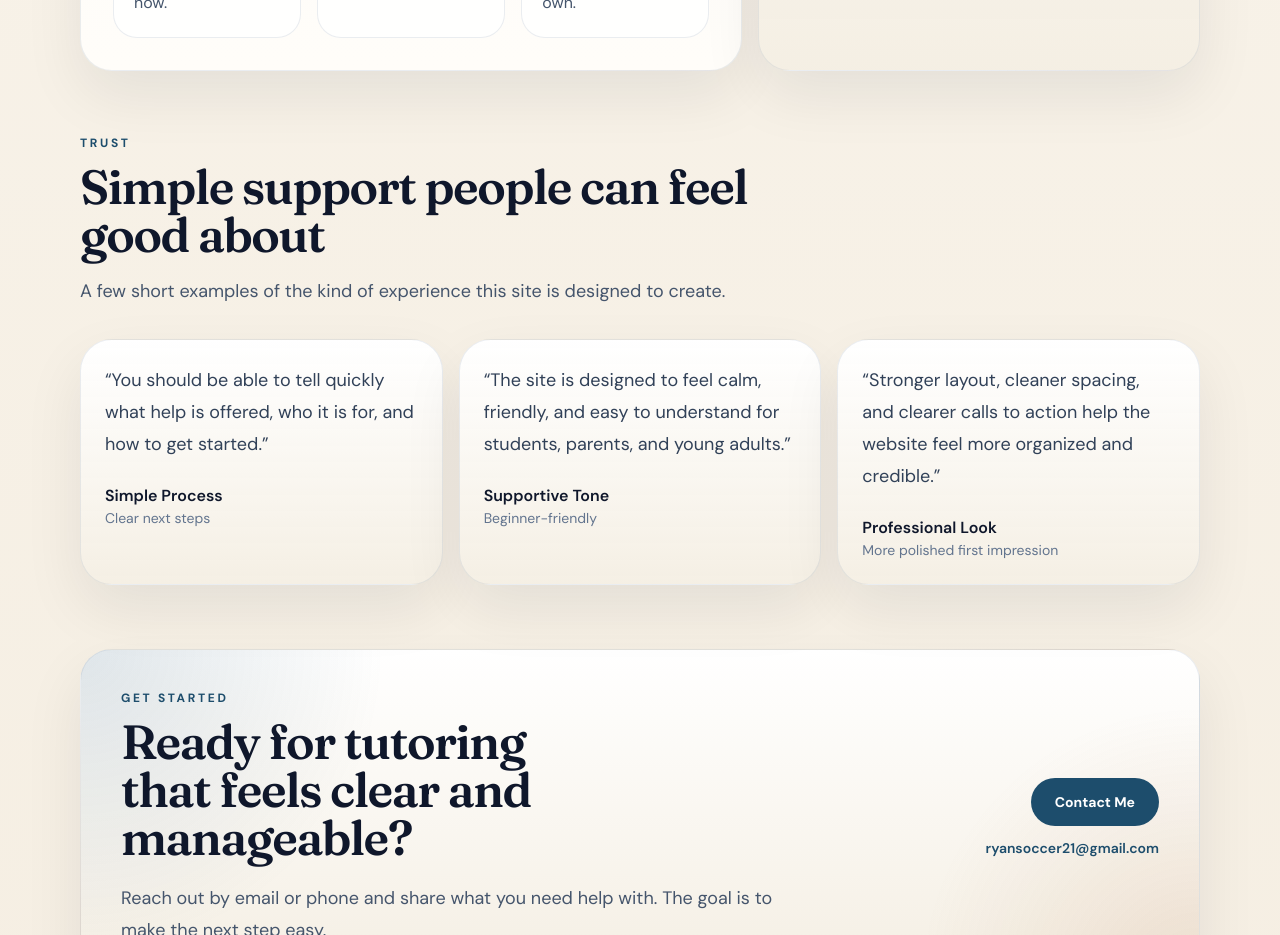
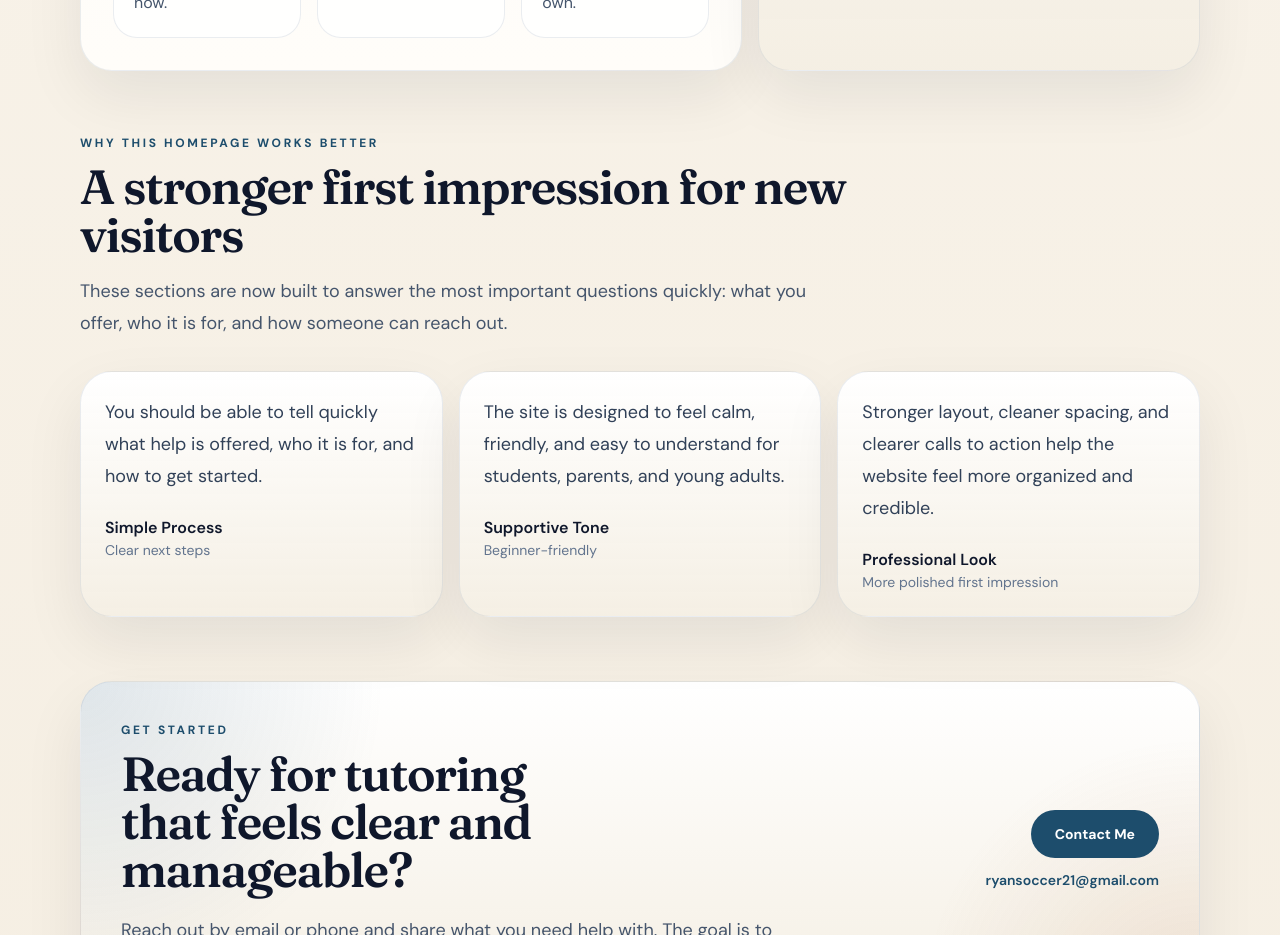
Before and after one commit to ryansoccer21-oss/accounting-made-simple, a Next.js app: page / in a window 1280 px wide. Shown: the part 2840-3775 px from the top of the page. Built offline with nearby package versions, Linux system fonts and the light colour scheme.

Commit message:
Refine homepage trust section copy

```diff
--- a/components/testimonials.js
+++ b/components/testimonials.js
@@ -5,9 +5,9 @@ export default function Testimonials() {
   return (
     <section className="site-shell pb-16">
       <SectionHeading
-        eyebrow="Trust"
-        title="Simple support people can feel good about"
-        copy="A few short examples of the kind of experience this site is designed to create."
+        eyebrow="Why This Homepage Works Better"
+        title="A stronger first impression for new visitors"
+        copy="These sections are now built to answer the most important questions quickly: what you offer, who it is for, and how someone can reach out."
       />
       <div className="grid gap-4 md:grid-cols-3">
         {testimonials.map((item) => (
@@ -15,7 +15,7 @@ export default function Testimonials() {
             key={item.name}
             className="surface-card bg-[linear-gradient(180deg,rgba(255,255,255,0.98),rgba(244,238,226,0.92))] p-6"
           >
-            <p className="text-lg leading-8 text-slate-700">“{item.quote}”</p>
+            <p className="text-lg leading-8 text-slate-700">{item.quote}</p>
             <div className="mt-6">
               <p className="font-semibold text-slate-900">{item.name}</p>
               <p className="text-sm text-slate-500">{item.role}</p>
```
